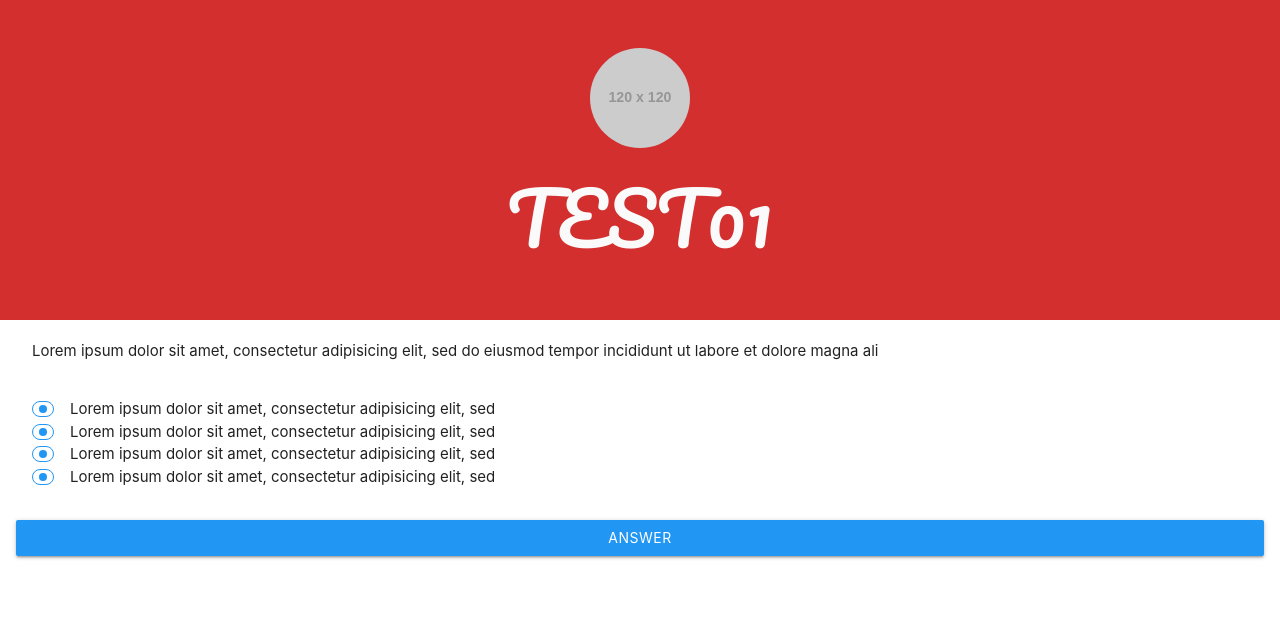
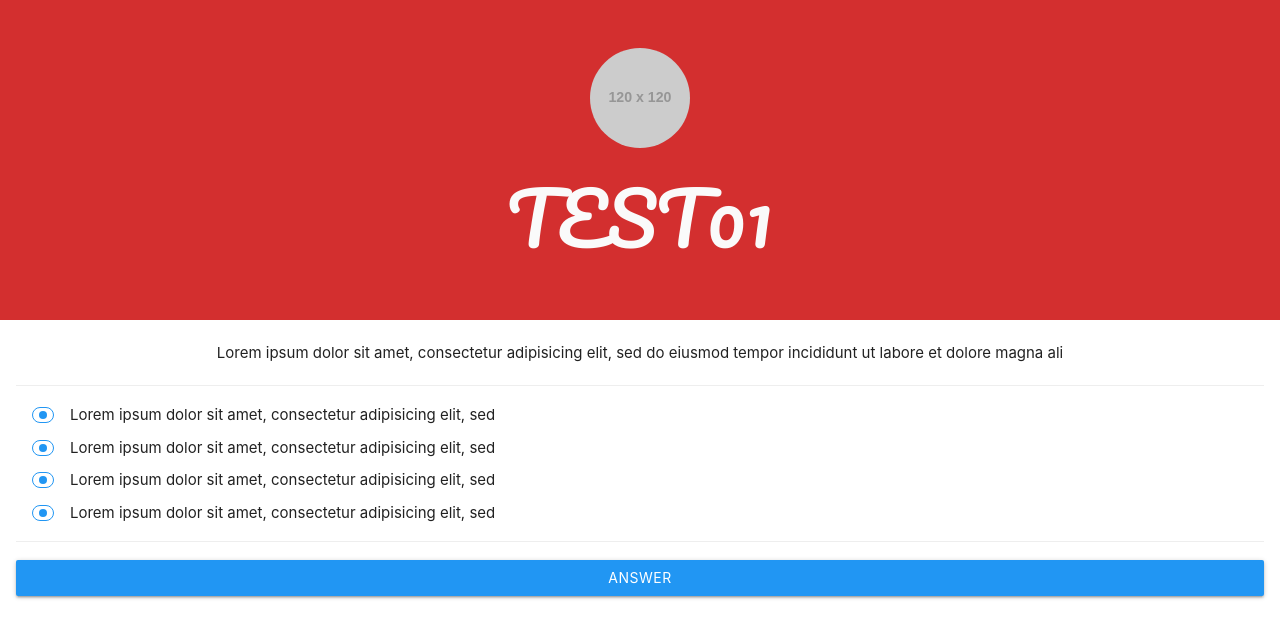
Before and after one commit to Toya-Onodera/cookpad-internship-2020-summer-pbl, a React (Create React App) app in the folder client/: page / in a window 1280 px wide. Shown: the top 638 px of the page. Built offline with nearby package versions, Linux system fonts and the light colour scheme.

Commit message:
問題画面の UI を実装

```diff
--- a/client/src/assets/stylesheets/styles.css
+++ b/client/src/assets/stylesheets/styles.css
@@ -108,7 +108,7 @@
 
 .molecules-question-finish-button {
     width: calc(100vw - 32px);
-    margin-top: 16px;
+    margin-top: 18px;
     margin-left: 16px;
     background-color: #2196F3;
 }
@@ -116,6 +116,10 @@
 .molecule-checkbox {
     display: flex;
     align-items: center;
+}
+
+.molecule-checkbox:not(:first-child) {
+    margin-top: 10px;
 }
 
 /***** Organisms *****/
@@ -164,7 +168,10 @@
 
 /***** Pages *****/
 .pages-question-text {
-    padding: 16px 32px;
+    display: flex;
+    padding: 18px 32px;
+    justify-content: center;
+    align-items: center;
 }
 
 .pages-question-text > span {
@@ -172,5 +179,21 @@
 }
 
 .pages-question-checkbox {
-    padding: 16px 32px;
+    padding: 18px 32px;
 }
+
+.pages-question-border-bottom {
+    position: relative;
+}
+
+.pages-question-border-bottom::before {
+    position: absolute;
+    content: "";
+    width: calc(100% - 32px);
+    height: 1px;
+    bottom: 0;
+    left: 0;
+    right: 0;
+    margin: 0 auto;
+    background-color: #eee;
+}
--- a/client/src/components/QuestionView.js
+++ b/client/src/components/QuestionView.js
@@ -39,13 +39,13 @@ function QuestionView(props) {
                 name={question.name}
             />
 
-            <div className="pages-question-text">
+            <div className="pages-question-text pages-question-border-bottom">
                 <Text
                     text={question.problem}
                 />
             </div>
 
-            <div className="pages-question-checkbox">
+            <div className="pages-question-checkbox pages-question-border-bottom">
                 {QuestionAnswerView}
             </div>
 
```
